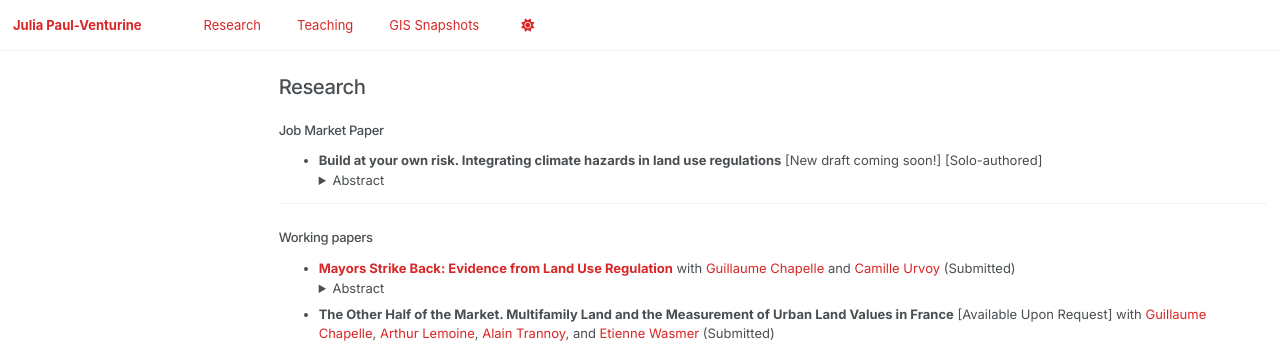
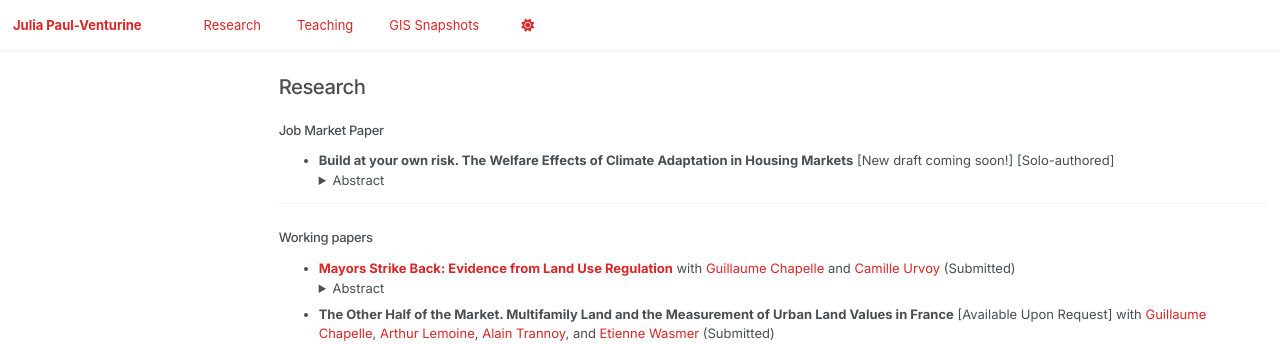
Before and after one commit to julia-paulventurine/julia-paulventurine.github.io, a Jekyll site: the page built from _pages/research.md, in a window 1280 px wide. Shown: the top 344 px of the page. Built offline with Jekyll 4.4.1, drawn with Linux system fonts in a browser that asks for light colours; a script that is not in the unit is left out; some of the changed lines change nothing that is shown.

Commit message:
Update research.md

```diff
--- a/_pages/research.md
+++ b/_pages/research.md
@@ -8,11 +8,11 @@
 
 ### Job Market Paper
 
-- **Build at your own risk. Integrating climate hazards in land use regulations** [New draft coming soon!]
+- **Build at your own risk. The Welfare Effects of Climate Adaptation in Housing Markets** [New draft coming soon!]
   [Solo-authored]
   <details markdown="1">
   <summary>Abstract</summary>
-As climate risks intensify, governments increasingly use building mandates to limit future exposure. I study France's Risk Prevention Plans, which combine public hazard disclosure and mandated resilience standards in a natural-disaster insurance system where premiums do not vary with exposure. I build a near-comprehensive geocoded dataset of plans for mainland France and combine it with property transactions, building permits, and land-use data. Plans reduce new development at the extensive margin by around 20%, with limited impacts at the intensive margin. Price responses are sharply heterogeneous across hazards. Flood risks are barely capitalized, while shrink--swell risks, a pervasive but understudied hazard, generate economically large discounts and stronger evidence of an adaptation premium. The results show that regulation curbs new development, but price capitalization is driven less by the supply restriction itself than by how buyers perceive and insure the underlying hazard. A within-city spatial-equilibrium framework organizes the mechanisms and provides the basis for counterfactual welfare analysis.
+How do housing markets respond to climate risk regulation? I study France’s Risk Prevention Plans, which combine risk disclosure with mandated adaptation. I focus on shrink swell risk, a pervasive yet low salience hazard. Using geocoded plans linked to property transactions and building permits, I find that they reduce new development and generate contrasting price responses. Existing homes experience price discounts, while homes built under the new standards command a premium, consistent with households valuing adaptation. These results suggest that regulation operates through two opposing forces: disclosure makes risk more salient, while mandated adaptation reduces households’ exposure to it. I quantify these forces using a spatial equilibrium model that separates the two channels. With full adaptation of the housing stock, the combined policy has modest effects on household welfare: net gains from mandated adaptation offset losses from disclosure, indicating that the protection benefits of adaptation outweigh its regulatory costs for households.
 
   ![Risk Prevention Plan in Hérimoncourt](/images/herimoncourt_zoom.png)
 
```
